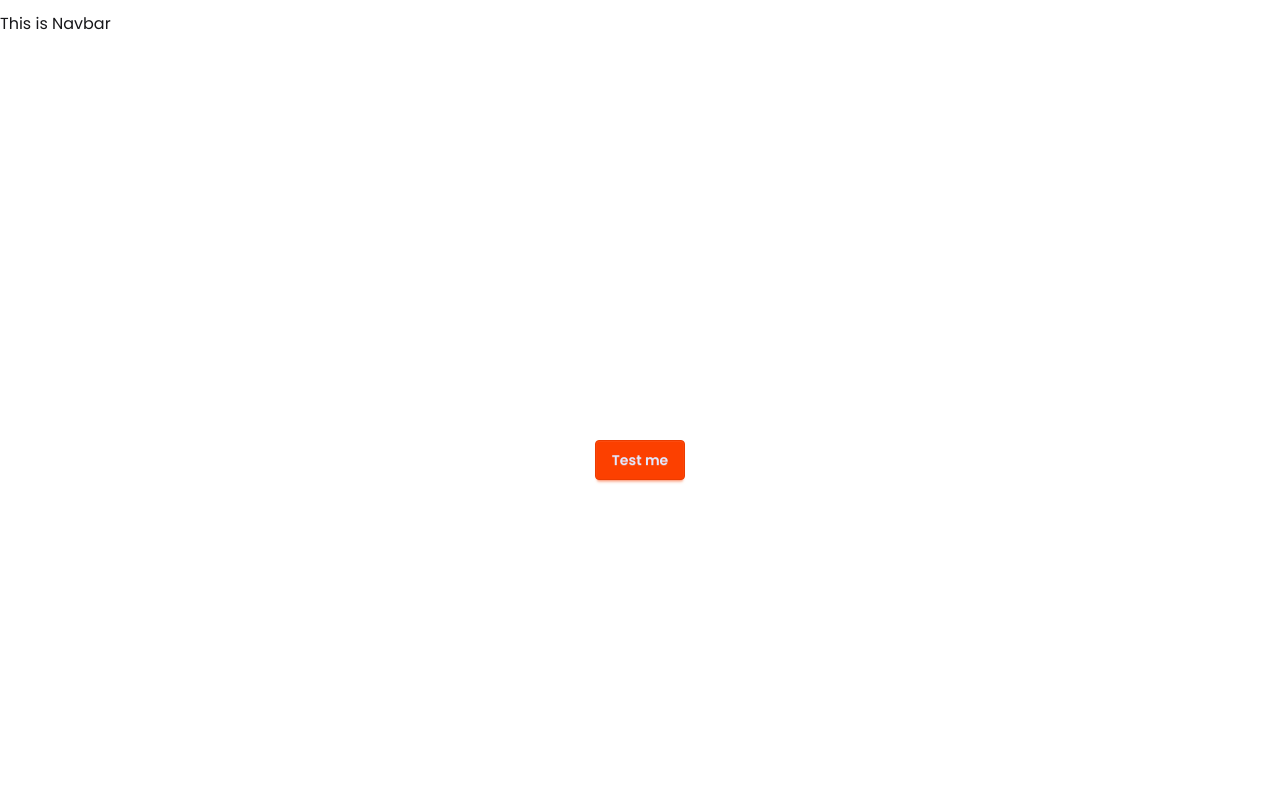
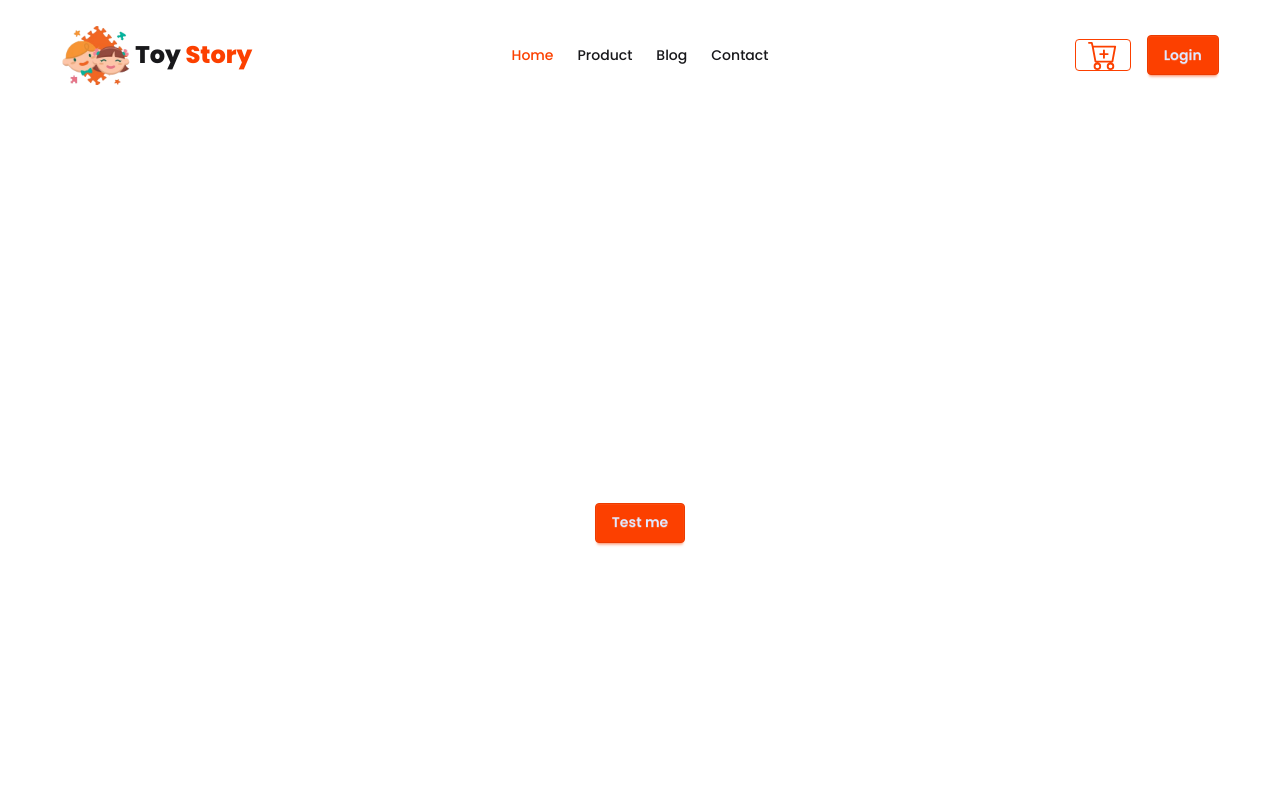
Before and after one commit to Hlamong55/toy-story-next, a Next.js app: page / in a window 1280 px wide. Shown: the top 800 px of the page. Built offline with nearby package versions, Linux system fonts and the light colour scheme.

Commit message:
navbar implemented in the project

```diff
--- a/src/app/layout.jsx
+++ b/src/app/layout.jsx
@@ -20,7 +20,7 @@
       <body
         className={`${poppins.className} antialiased`}
       >
-        <header className="py-3 w-full mx-auto">
+        <header className="py-3 md:w-11/12  mx-auto">
           <Navbar></Navbar>
         </header>
 
--- /dev/null
+++ b/src/components/buttons/NavLink.jsx
@@ -0,0 +1,11 @@
+"use client";
+import Link from 'next/link';
+import { usePathname } from 'next/navigation';
+import React from 'react';
+
+const NavLink = ({ href, children }) => {
+    const path = usePathname();
+    return <Link className={`${path.startsWith(href) && "text-primary"} font-medium`} href={href}>{children}</Link>
+};
+
+export default NavLink;
--- /dev/null
+++ b/src/components/layouts/Logo.jsx
@@ -0,0 +1,18 @@
+import Image from 'next/image';
+import Link from 'next/link';
+import React from 'react';
+
+const Logo = () => {
+    return (
+        <Link href={"/"} className='flex items-center gap-1'>
+            <Image
+            alt='logo-toy-story'
+            src={"/assets/logo.png"}
+            width={70}
+            height={60} />
+            <h2 className='text-2xl font-bold'>Toy <span className='text-primary'>Story</span></h2>
+        </Link>
+    );
+};
+
+export default Logo;
--- a/src/components/layouts/Navbar.jsx
+++ b/src/components/layouts/Navbar.jsx
@@ -1,9 +1,54 @@
 import React from 'react';
+import Logo from './Logo';
+import NavLink from '../buttons/NavLink';
+import Link from 'next/link';
+import { BsCartPlus } from "react-icons/bs";
 
 const Navbar = () => {
+  const nav= <>
+  <li>
+    <NavLink href={"/"}>Home</NavLink>
+  </li>
+  <li>
+    <NavLink href={"/product"}>Product</NavLink>
+  </li>
+  <li>
+    <NavLink href={"/blog"}>Blog</NavLink>
+  </li>
+  <li>
+    <NavLink href={"/contact"}>Contact</NavLink>
+  </li>
+  </>
     return (
         <div>
-            This is Navbar
+            <div className="navbar bg-base-100 ">
+  <div className="navbar-start">
+    <div className="dropdown">
+      <div tabIndex={0} role="button" className="btn btn-ghost lg:hidden">
+        <svg xmlns="http://www.w3.org/2000/svg" className="h-5 w-5" fill="none" viewBox="0 0 24 24" stroke="currentColor"> <path strokeLinecap="round" strokeLinejoin="round" strokeWidth="2" d="M4 6h16M4 12h8m-8 6h16" /> </svg>
+      </div>
+      <ul
+        tabIndex="-1"
+        className="menu menu-sm dropdown-content bg-base-100 rounded-box z-1 mt-3 w-52 p-2 shadow">
+      {nav}
+      </ul>
+    </div>
+    <Logo></Logo>
+  </div>
+  <div className="navbar-center hidden lg:flex">
+    <ul className="menu menu-horizontal px-1">
+      {nav}
+    </ul>
+  </div>
+  <div className="navbar-end space-x-4">
+    <Link href={"/cart"}>
+      <BsCartPlus className='btn btn-primary btn-outline btn-sm'></BsCartPlus>
+    </Link>
+    <Link href={"/login"}>
+      <button className='btn btn-primary'>Login</button>
+    </Link>
+  </div>
+</div>
         </div>
     );
 };
```
